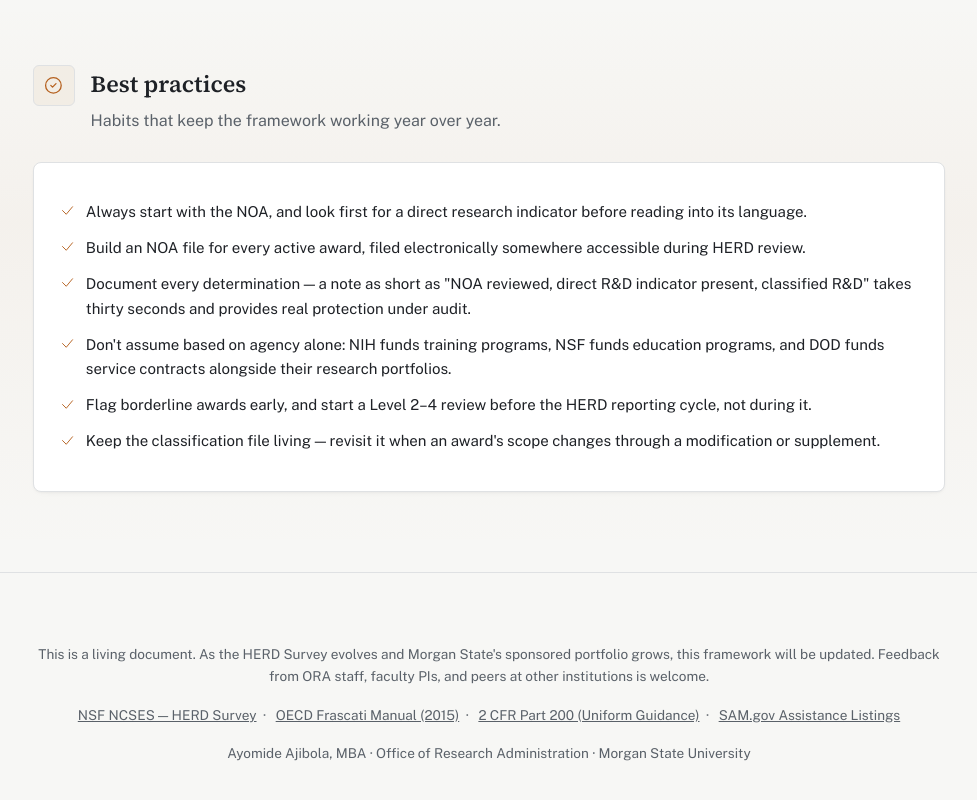
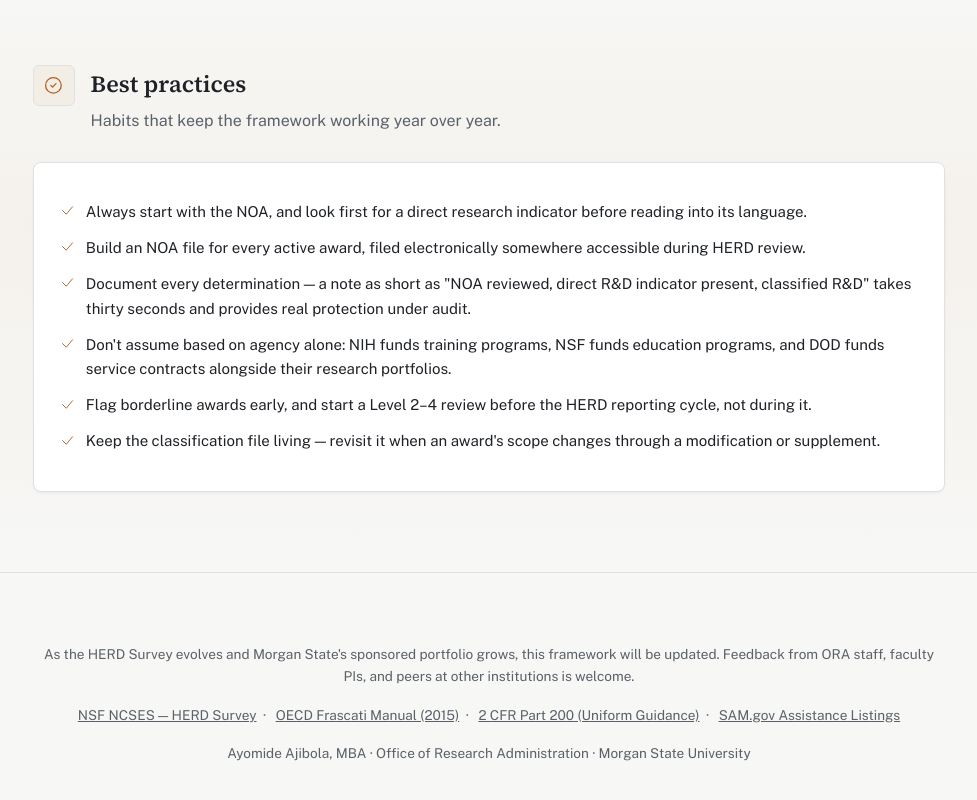
Before and after one commit to Ayomide1400/msu-herd-survey, a plain HTML site: page index.html in a window 1280 px wide. Shown: the part 8306-9106 px from the top of the page, without its empty margins (151-1128 px from the left). Drawn offline with nearby package versions, Linux system fonts and the light colour scheme.

Commit message:
Remove living-document line from footer

```diff
--- a/index.html
+++ b/index.html
@@ -771,7 +771,7 @@
 
 <footer>
   <div class="wrap">
-    <p>This is a living document. As the HERD Survey evolves and Morgan State's sponsored portfolio
+    <p>As the HERD Survey evolves and Morgan State's sponsored portfolio
     grows, this framework will be updated. Feedback from ORA staff, faculty PIs, and peers at other
     institutions is welcome.</p>
     <div class="links">
```
